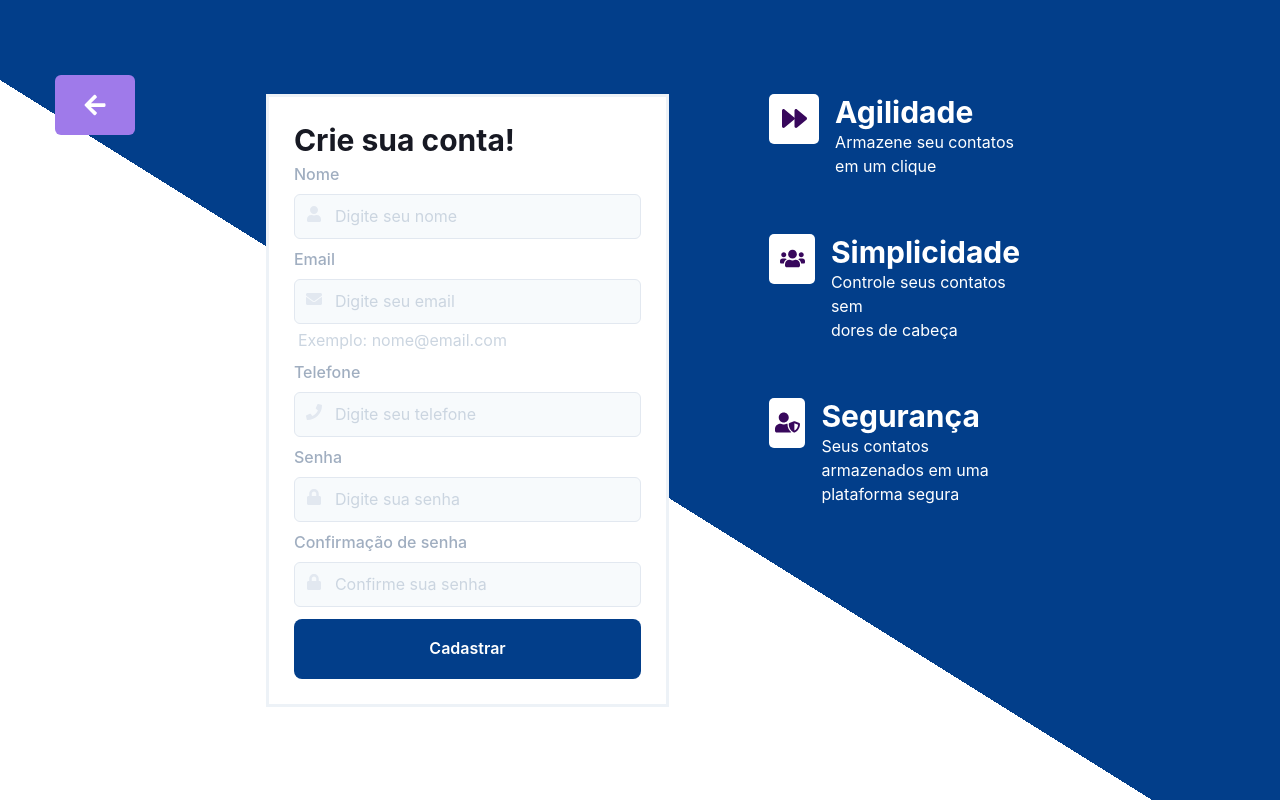
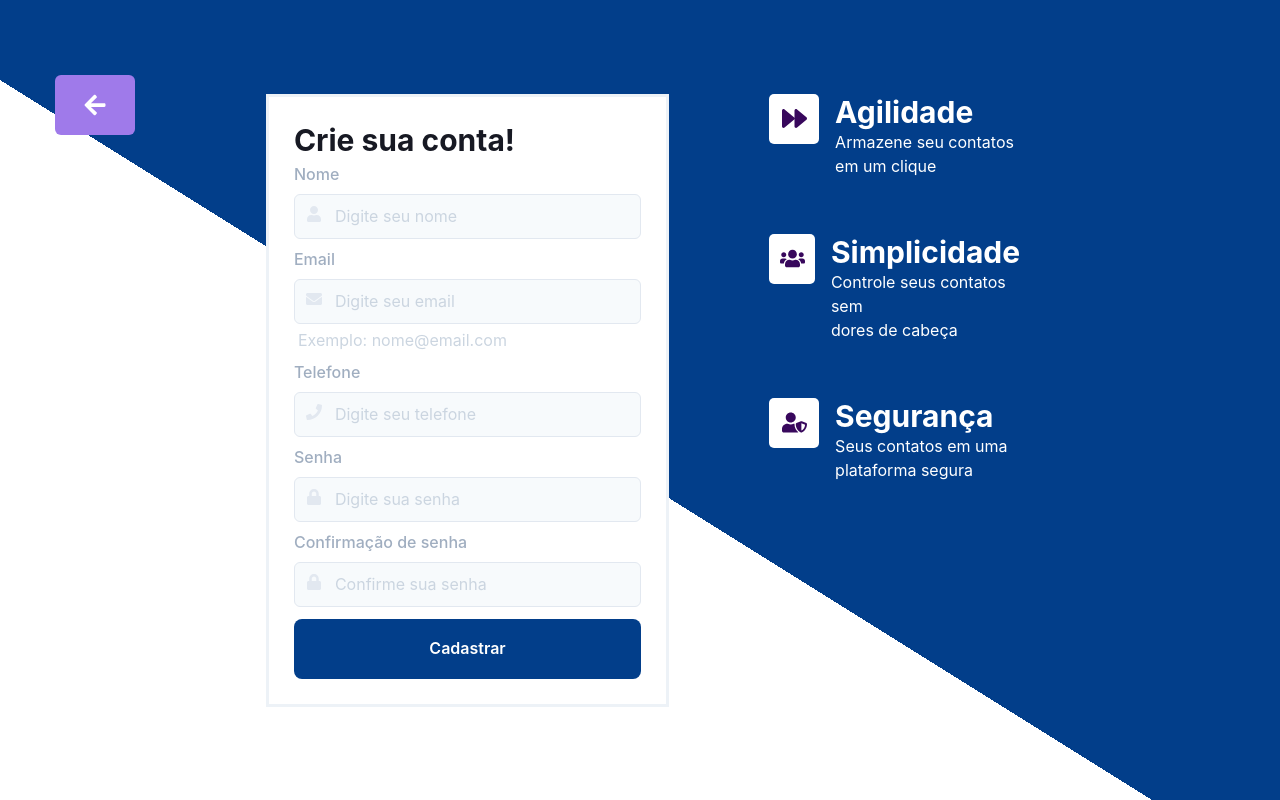
Before and after one commit to marcelo-kodaira/My-Agenda, a React (Create React App) app in the folder my-app/: page /signup in a window 1280 px wide. Built offline with nearby package versions, Linux system fonts and the light colour scheme.

Commit message:
Fix: Typos

```diff
--- a/my-app/src/components/Header/menu.tsx
+++ b/my-app/src/components/Header/menu.tsx
@@ -14,13 +14,13 @@ interface MenuProps{
 const Menu = ({isOpen, onClose}: MenuProps) =>{
     const {isOpen: isModalEditUserOpen, onOpen: onModalEditUserOpen, onClose: onModalEditUserClose} = useDisclosure()
 
-    const [scrollBehavior, setScrollBehavior] = useState('inside')
+    const [scrollBehavior, setScrollBehavior] = React.useState('outside')
 
     const {user,signOut} = useAuth()
 
     return(
         <>
-            <ModalEditUser isOpen={isModalEditUserOpen} onClose={onModalEditUserClose} scrollBehavior={scrollBehavior}/>
+            <ModalEditUser isOpen={isModalEditUserOpen} onClose={onModalEditUserClose} scrollBehavior={scrollBehavior} />
             <Drawer placement="top" onClose={onClose} isOpen={isOpen}>
                 <DrawerOverlay mt={["13vh","8vh"]} />
                 <DrawerContent ml="auto" mt="80px" w={["450px","350px"]}>
--- a/my-app/src/components/Modal/ModalEditContact.tsx
+++ b/my-app/src/components/Modal/ModalEditContact.tsx
@@ -1,4 +1,4 @@
-import {  Button, Center, Heading, HStack, Modal, ModalBody, ModalCloseButton, ModalContent, ModalFooter, ModalHeader, ModalOverlay, RadioGroup, Stack, Text, VStack } from "@chakra-ui/react";
+import {  Button, Center, Heading, HStack, Modal, ModalBody, ModalCloseButton, ModalContent, ModalFooter, ModalHeader, ModalOverlay, Text, VStack } from "@chakra-ui/react";
 import { FaUserEdit} from "react-icons/fa";
 import { theme } from "../../styles/theme";
 import { Input } from "../Form";
@@ -69,6 +69,7 @@ const ModalEditContact = ({ isOpen, onClose, contact}: ModalEditCardProps) =>{
   }
 
 
+
   return(
     <>
 
--- a/my-app/src/components/Modal/ModalEditUser.tsx
+++ b/my-app/src/components/Modal/ModalEditUser.tsx
@@ -7,6 +7,7 @@ import { yupResolver } from "@hookform/resolvers/yup";
 import * as yup from 'yup'
 import { useAuth } from "../../contexts/AuthContext";
 import api from "../../services/api";
+
 
 
 interface ModalEditUserProps {
@@ -115,6 +116,7 @@ const ModalEditUser = ({ isOpen, onClose, scrollBehavior}: ModalEditUserProps) =
 
           </ModalBody>
 
+
           <ModalFooter flexDir="column">
             <Button type="submit"  bg="green" color="white" w="100%" h="60px" _hover={{bg: "darkgreen"}}>
               Confirmar alterações
@@ -123,7 +125,6 @@ const ModalEditUser = ({ isOpen, onClose, scrollBehavior}: ModalEditUserProps) =
             <Button mt="4" type="submit" onClick={handleDeletetUser}   bg="red" color="white" w="100%" h="60px" _hover={{bg: "darkred"}}>
               Deletar conta
             </Button>
-
           </ModalFooter>
         </ModalContent>
       </Modal>
--- a/my-app/src/pages/SignUp/SignUpInfo.tsx
+++ b/my-app/src/pages/SignUp/SignUpInfo.tsx
@@ -49,7 +49,7 @@ const SignUpInfo = () =>{
                             </Center>
                             <Box ml="4">
                                 <Heading size="lg">Segurança</Heading>
-                                <Text>Seus contatos armazenados em uma <br/> plataforma segura</Text>
+                                <Text>Seus contatos em uma <br/> plataforma segura</Text>
                             </Box>
                         </Flex>
 
```
